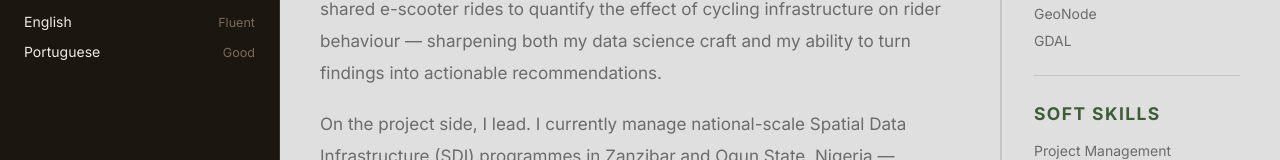
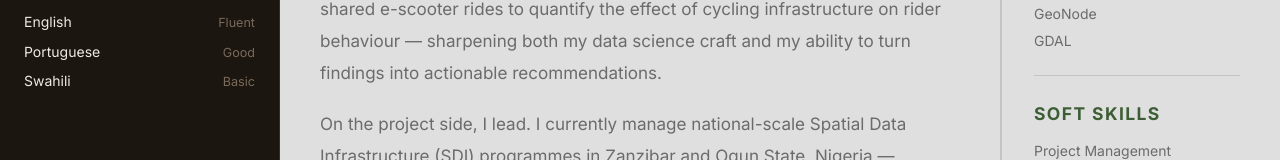
Before and after one commit to ofer-geo/personal_portfolio, an Astro site: page / in a window 1280 px wide. Shown: the part 487-647 px from the top of the page. Built offline with nearby package versions, Linux system fonts and the light colour scheme; Astro itself is replaced by a stand-in of ours.

Commit message:
Add Swahili (basic) to sidebar languages

```diff
--- a/src/components/Sidebar.astro
+++ b/src/components/Sidebar.astro
@@ -61,6 +61,7 @@ const contacts = [
       <div class="sb-lang"><span class="sb-lang-name">Hebrew</span><span class="sb-lang-level">Native</span></div>
       <div class="sb-lang"><span class="sb-lang-name">English</span><span class="sb-lang-level">Fluent</span></div>
       <div class="sb-lang"><span class="sb-lang-name">Portuguese</span><span class="sb-lang-level">Good</span></div>
+      <div class="sb-lang"><span class="sb-lang-name">Swahili</span><span class="sb-lang-level">Basic</span></div>
     </div>
   </div>
 
```
